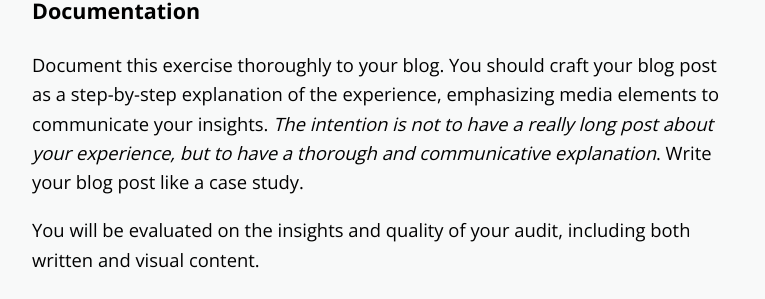
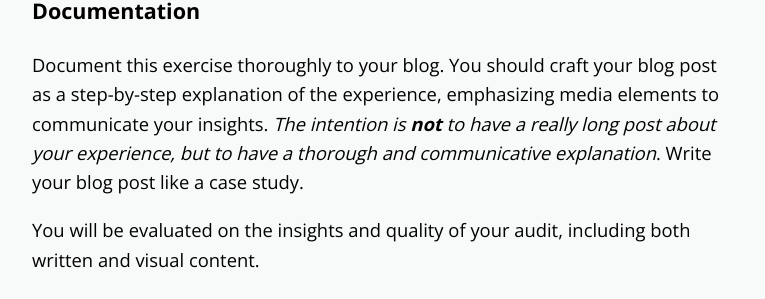
Before and after one commit to coloringchaos/ixd-s18, a Jekyll site: the page built from _posts/2018-1-16-ux-audit.md, in a window 1280 px wide. Shown: the part 1664-1963 px from the top of the page, without its empty margins (256-1021 px from the left). Built offline with Jekyll 4.4.1, drawn with Linux system fonts in a browser that asks for light colours; nearby versions of some CDN libraries; a script that is not in the unit is left out.

```diff
--- a/_posts/2018-1-16-ux-audit.md
+++ b/_posts/2018-1-16-ux-audit.md
@@ -26,7 +26,7 @@ Starting on sticky notes (or a big piece of paper), create a diagram of what you
 Construct two graphics or media elements that analyze your journey. Generate these in the design software of your choice, pulling from your existing skill set to create something that helps you to analyze and explain the experience. Use these graphics to identify both moments of insight and pain points for you in this experience. Get creative!
 
 ### Documentation
-Document this exercise thoroughly to your blog. You should craft your blog post as a step-by-step explanation of the experience, emphasizing media elements to communicate your insights. *The intention is not to have a really long post about your experience, but to have a thorough and communicative explanation*. Write your blog post like a case study.
+Document this exercise thoroughly to your blog. You should craft your blog post as a step-by-step explanation of the experience, emphasizing media elements to communicate your insights. *The intention is **not** to have a really long post about your experience, but to have a thorough and communicative explanation*. Write your blog post like a case study.
 
 You will be evaluated on the insights and quality of your audit, including both written and visual content.
 
```
